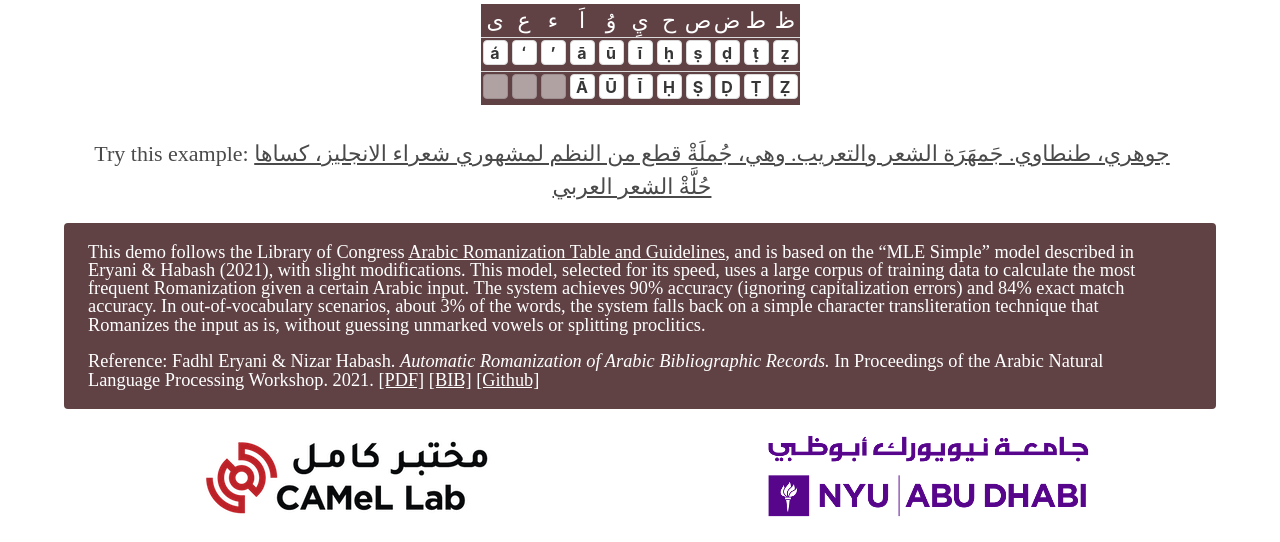
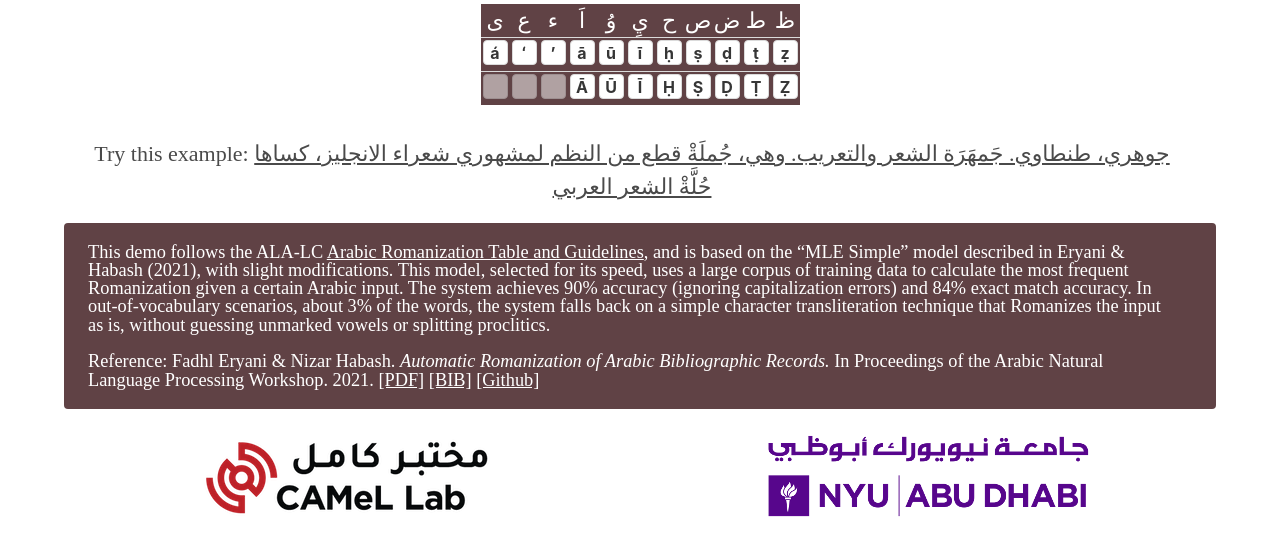
Before and after one commit to CAMeL-Lab/Arabic_ALA-LC_Romanization, a Flask app: page / in a window 1280 px wide. Shown: the part 522-1064 px from the top of the page. Run offline with Flask 2, Linux system fonts and the light colour scheme; parts of the project's set-up code (start-up, migrations or seed data) failed here and were passed over; some libraries are stand-ins or nearby versions; some web fonts are replaced.

Commit message:
made sub-header text take up same space; removed romanize button; implemented romanize on paste functionality

```diff
--- a/demo/app/templates/index.html
+++ b/demo/app/templates/index.html
@@ -138,7 +138,7 @@
 
             <div class="container footer-message">
                 <div id="footer" class="notification is-info has-text-left">
-                    This demo follows the Library of Congress <a href="https://www.loc.gov/catdir/cpso/romanization/arabic.pdf" target="_blank">Arabic Romanization Table and Guidelines</a>, and is based on the “MLE Simple” model described in Eryani & Habash (2021), with slight modifications.  This model, selected for its speed, uses a large corpus of training data to calculate the most frequent Romanization given a certain Arabic input. The system achieves 90% accuracy (ignoring capitalization errors) and 84% exact match accuracy. In out-of-vocabulary scenarios, about 3% of the words, the system falls back on a simple character transliteration technique that Romanizes the input as is, without guessing unmarked vowels or splitting proclitics.
+                    This demo follows the ALA-LC <a href="https://www.loc.gov/catdir/cpso/romanization/arabic.pdf" target="_blank">Arabic Romanization Table and Guidelines</a>, and is based on the “MLE Simple” model described in Eryani & Habash (2021), with slight modifications.  This model, selected for its speed, uses a large corpus of training data to calculate the most frequent Romanization given a certain Arabic input. The system achieves 90% accuracy (ignoring capitalization errors) and 84% exact match accuracy. In out-of-vocabulary scenarios, about 3% of the words, the system falls back on a simple character transliteration technique that Romanizes the input as is, without guessing unmarked vowels or splitting proclitics.
 <br><br>
 Reference: Fadhl Eryani & Nizar Habash. <cite>Automatic Romanization of Arabic Bibliographic Records.</cite> In Proceedings of the Arabic Natural Language Processing Workshop. 2021.
                     </small> <a href="https://www.aclweb.org/anthology/2021.wanlp-1.23.pdf"
```
